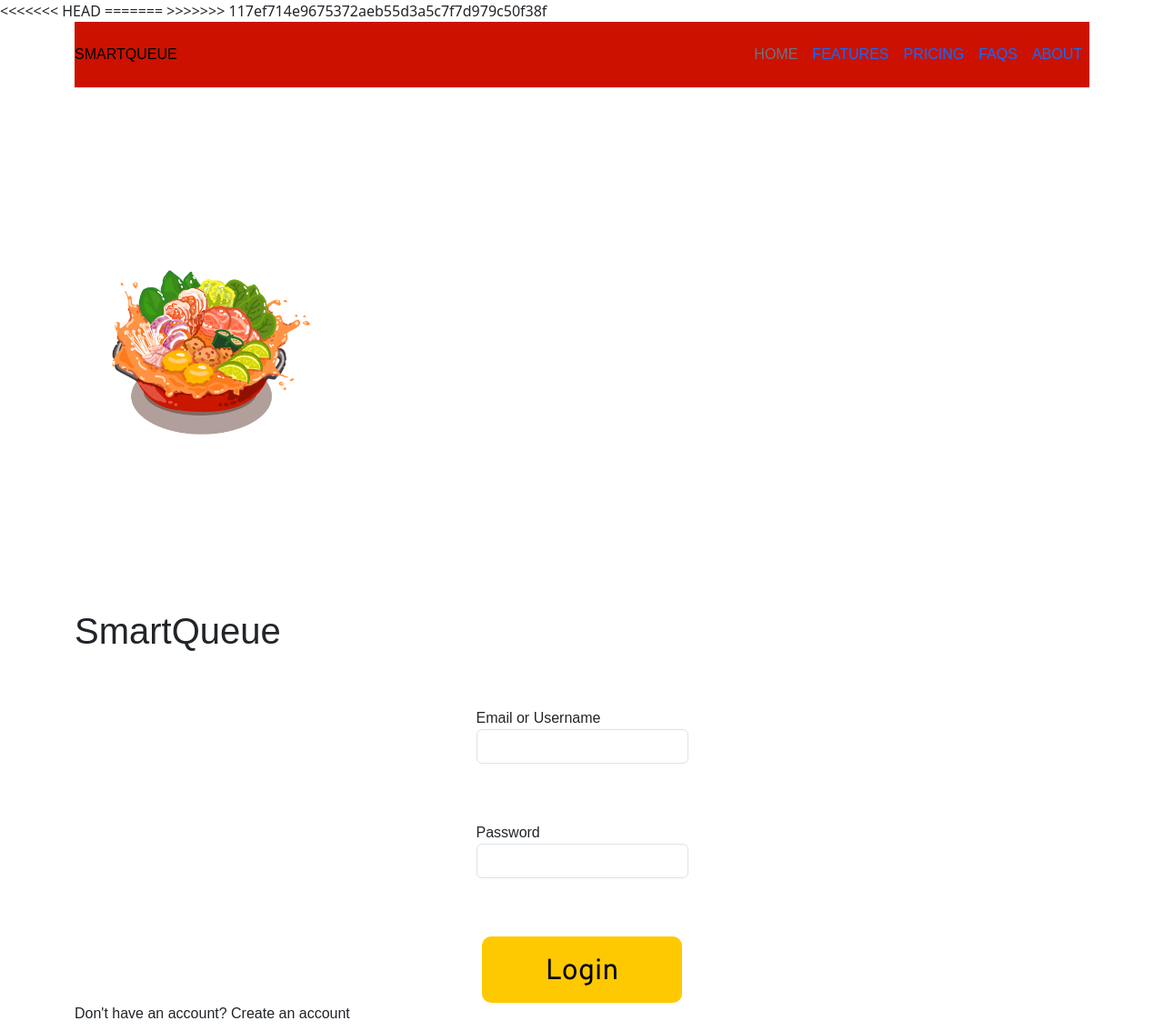
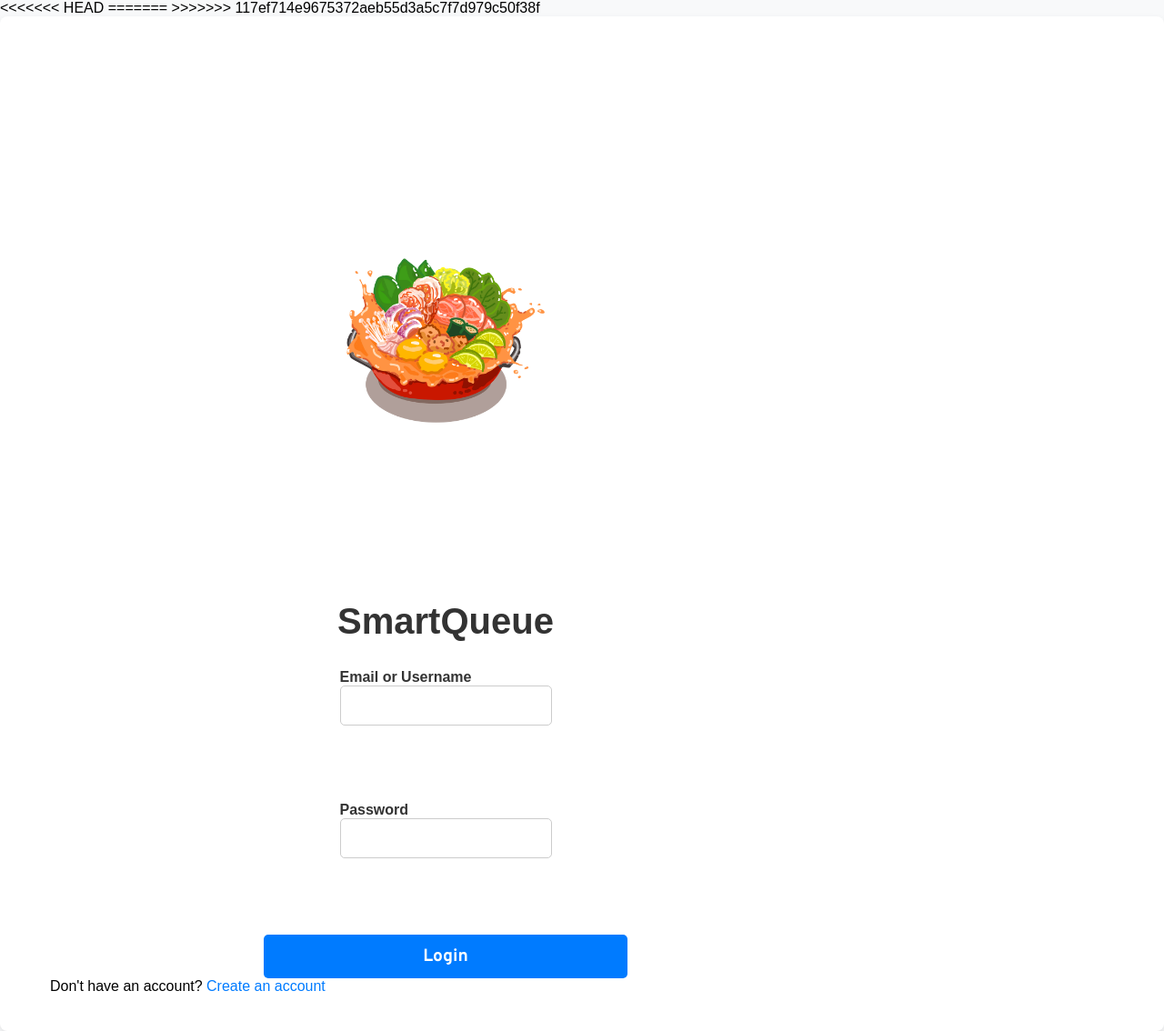
Before and after one commit to jiraphatl/DTI231-SmartQueue, a Flask app: template templates/login.html in a window 1280 px wide. Shown: the whole page at 91% size. Run offline with Flask 3, Linux system fonts and the light colour scheme; the template is opened without the code that fills it, so the values that code supplies are empty; some web fonts are replaced.

Commit message:
ลอง

```diff
--- a/static/css/custom.css
+++ b/static/css/custom.css
@@ -11,3 +11,118 @@ body {
 .form-signin .form-floating:focus-within {
   z-index: 2;
 }
+/* Global Styles */
+body {
+  font-family: Arial, sans-serif;
+  background-color: #f8f9fa;
+  margin: 0;
+  padding: 0;
+}
+
+.container {
+  max-width: 900px;
+  margin-top: 50px;
+  padding: 0 15px;
+}
+
+.header-logo {
+  text-align: center;
+  font-size: 2.5rem;
+  font-weight: bold;
+  color: #333;
+  margin-bottom: 30px;
+}
+
+.login-page, .register-page {
+  background-color: #fff;
+  padding: 40px;
+  border-radius: 8px;
+  box-shadow: 0 4px 8px rgba(0, 0, 0, 0.1);
+}
+
+.form-card {
+  width: 100%;
+  max-width: 400px;
+  margin: 0 auto;
+}
+
+.form-group {
+  margin-bottom: 20px;
+}
+
+.form-group label {
+  font-weight: bold;
+  color: #333;
+}
+
+.form-group input {
+  width: 100%;
+  padding: 12px;
+  font-size: 1rem;
+  border: 1px solid #ccc;
+  border-radius: 5px;
+  box-sizing: border-box;
+}
+
+.form-group input:focus {
+  border-color: #007bff;
+  outline: none;
+  box-shadow: 0 0 5px rgba(0, 123, 255, 0.5);
+}
+
+.btn {
+  padding: 12px 15px;
+  font-size: 1.2rem;
+  font-weight: bold;
+  color: #fff;
+  background-color: #007bff;
+  border: none;
+  border-radius: 5px;
+  width: 100%;
+  cursor: pointer;
+  transition: background-color 0.3s ease;
+}
+
+.btn:hover {
+  background-color: #0056b3;
+}
+
+.btn:focus {
+  outline: none;
+}
+
+a {
+  color: #007bff;
+  text-decoration: none;
+}
+
+a:hover {
+  text-decoration: underline;
+}
+
+/* Styling for the image */
+.login-page img, .register-page img {
+  display: block;
+  margin: 0 auto 20px;
+  max-width: 250px;
+  height: auto;
+}
+
+/* Alert styles */
+.alert {
+  font-size: 1rem;
+  padding: 15px;
+  margin-bottom: 20px;
+}
+
+.alert-success {
+  background-color: #d4edda;
+  color: #155724;
+  border-color: #c3e6cb;
+}
+
+.alert-danger {
+  background-color: #f8d7da;
+  color: #721c24;
+  border-color: #f5c6cb;
+}
--- a/templates/login.html
+++ b/templates/login.html
@@ -8,32 +8,12 @@
 
 >>>>>>> 117ef714e9675372aeb55d3a5c7f7d979c50f38f
     <title>Login</title>
-    <link href="https://cdn.jsdelivr.net/npm/bootstrap@5.3.3/dist/css/bootstrap.min.css" rel="stylesheet" integrity="sha384-QWTKZyjpPEjISv5WaRU9OFeRpok6YctnYmDr5pNlyT2bRjXh0JMhjY6hW+ALEwIH" crossorigin="anonymous">
     <link rel="stylesheet" href="{{ url_for('static', filename='css/style.css') }}">
     <!-- Custom Login & Register CSS -->
     <link rel="stylesheet" href="custom.css">
 
 </head>
 <body>
-    <script src="https://cdn.jsdelivr.net/npm/bootstrap@5.3.3/dist/js/bootstrap.bundle.min.js" integrity="sha384-YvpcrYf0tY3lHB60NNkmXc5s9fDVZLESaAA55NDzOxhy9GkcIdslK1eN7N6jIeHz" crossorigin="anonymous"></script>
-    <div class="container">
-        <header class="d-flex flex-wrap align-items-center justify-content-center justify-content-md-between py-3 mb-4 border-bottom">
-          <div class="col-md-3 mb-2 mb-md-0">
-            <a href="/" class="d-inline-flex link-body-emphasis text-decoration-none">
-                SmartQueue
-            </a>
-          </div>
-
-          <ul class="nav col-12 col-md-auto mb-2 justify-content-center mb-md-0">
-            <li><a href="#" class="nav-link px-2 link-secondary">Home</a></li>
-            <li><a href="#" class="nav-link px-2">Features</a></li>
-            <li><a href="#" class="nav-link px-2">Pricing</a></li>
-            <li><a href="#" class="nav-link px-2">FAQs</a></li>
-            <li><a href="#" class="nav-link px-2">About</a></li>
-
-          </ul>
-        </header>
-      </div>
     <div class="login-page">
         <div class="container">
             <img src="{{ url_for('static', filename='images/Ui-5.png') }}" alt="Login Illustration" class="img-fluid mb-3" style="max-width: 300px;">
```
Also changed, not shown: login.py (+32 -11 lines), templates/admin.html (+24 -10 lines), templates/user.html (deleted, +0 -12 lines), 1 other file.
